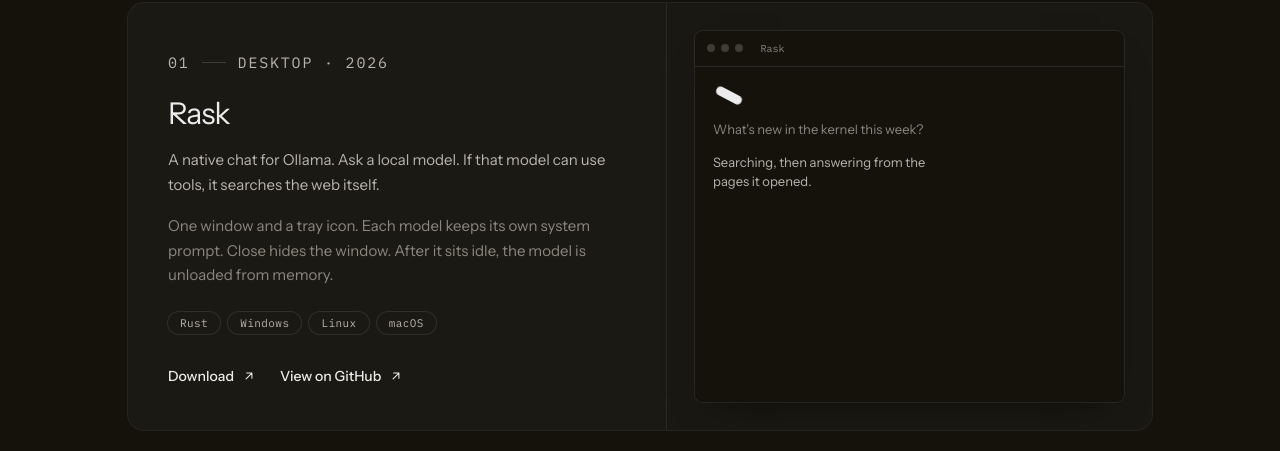
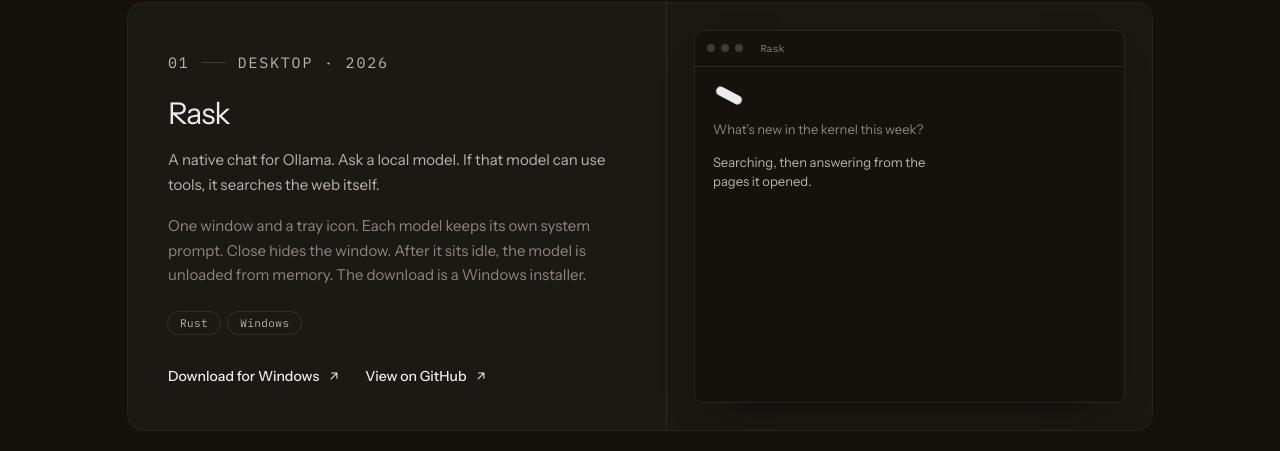
Before and after one commit to abb0r/abb0r.github.io, a plain HTML site: page index.html in a window 1280 px wide. Shown: the part 739-1190 px from the top of the page. Drawn offline with Linux system fonts and the light colour scheme.

Commit message:
Describe Rask as a Windows installer.

```diff
--- a/index.html
+++ b/index.html
@@ -109,17 +109,15 @@
                   A native chat for Ollama. Ask a local model. If that model can use tools, it searches the web itself.
                 </p>
                 <p class="muted">
-                  One window and a tray icon. Each model keeps its own system prompt. Close hides the window. After it sits idle, the model is unloaded from memory.
+                  One window and a tray icon. Each model keeps its own system prompt. Close hides the window. After it sits idle, the model is unloaded from memory. The download is a Windows installer.
                 </p>
                 <ul class="tags">
                   <li>Rust</li>
                   <li>Windows</li>
-                  <li>Linux</li>
-                  <li>macOS</li>
                 </ul>
                 <div class="links">
                 <a class="text-link" href="https://github.com/abb0r/rask/releases/latest" target="_blank" rel="noopener noreferrer">
-                  Download
+                  Download for Windows
                   <svg width="14" height="14" viewBox="0 0 24 24" fill="none" aria-hidden="true">
                     <path
                       d="M7 17 17 7m0 0H8m9 0v9"
```
